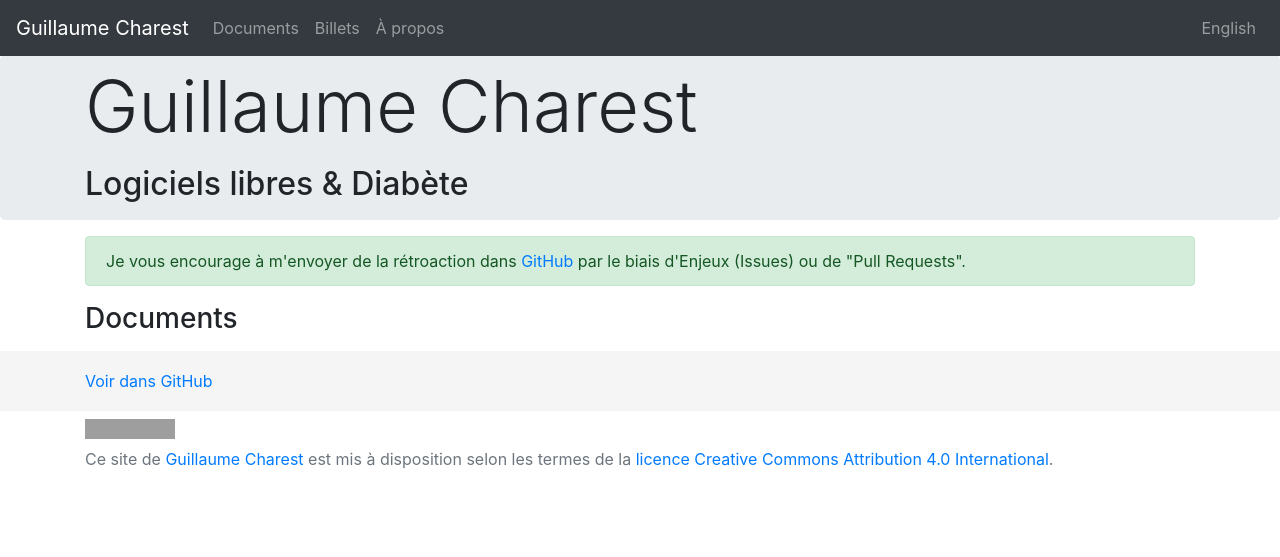
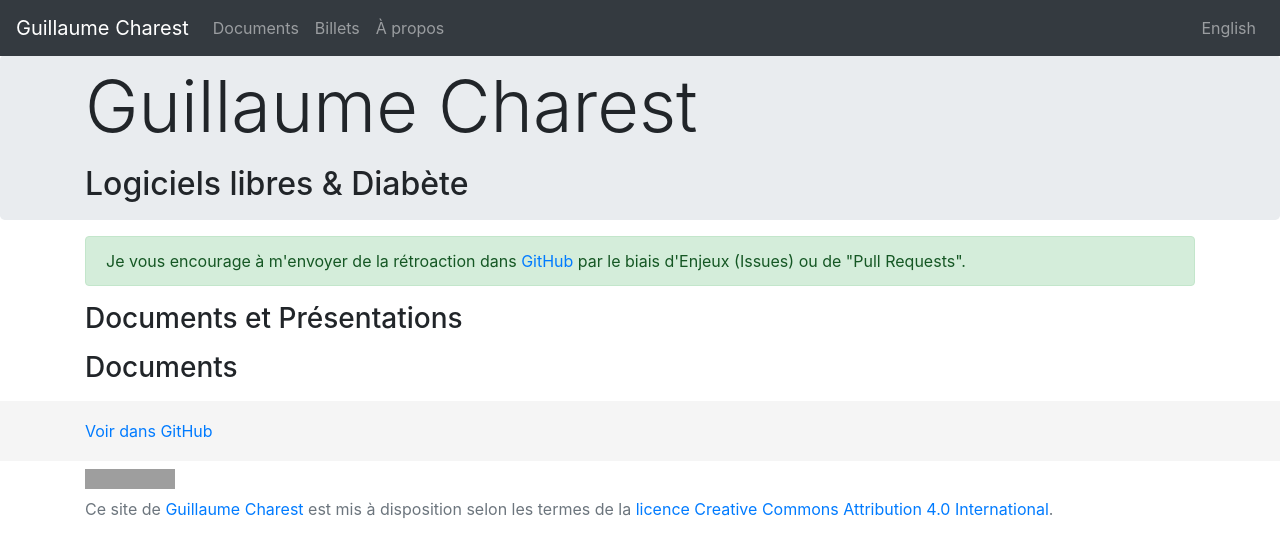
Before and after one commit to gcharest/gcharest.github.io, a Jekyll site: the page built from _pages/fr/mes-documents.md, in a window 1280 px wide. Shown: the top 557 px of the page. Built offline with Jekyll 4.4.1, drawn with Linux system fonts in a browser that asks for light colours; grey boxes are pictures that could not be loaded.

Commit message:
Add page header

```diff
--- a/_layouts/default.html
+++ b/_layouts/default.html
@@ -8,6 +8,9 @@
     {% include header.html %}
 
     <main class="container">
+      {%- if page.ref != "home" -%}
+      <h3>{{ page.title }}</h3>
+      {%- endif -%}
       {{ content }}
     </main>
 
```
